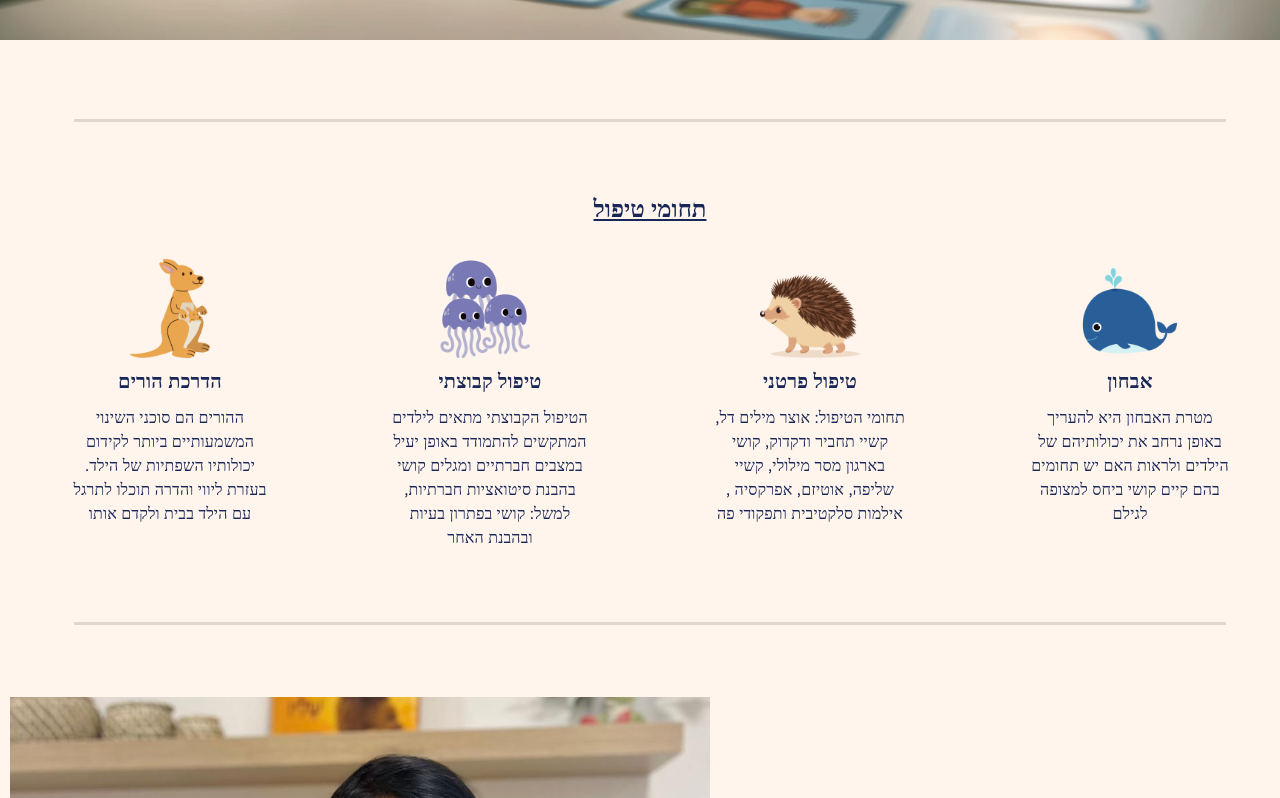
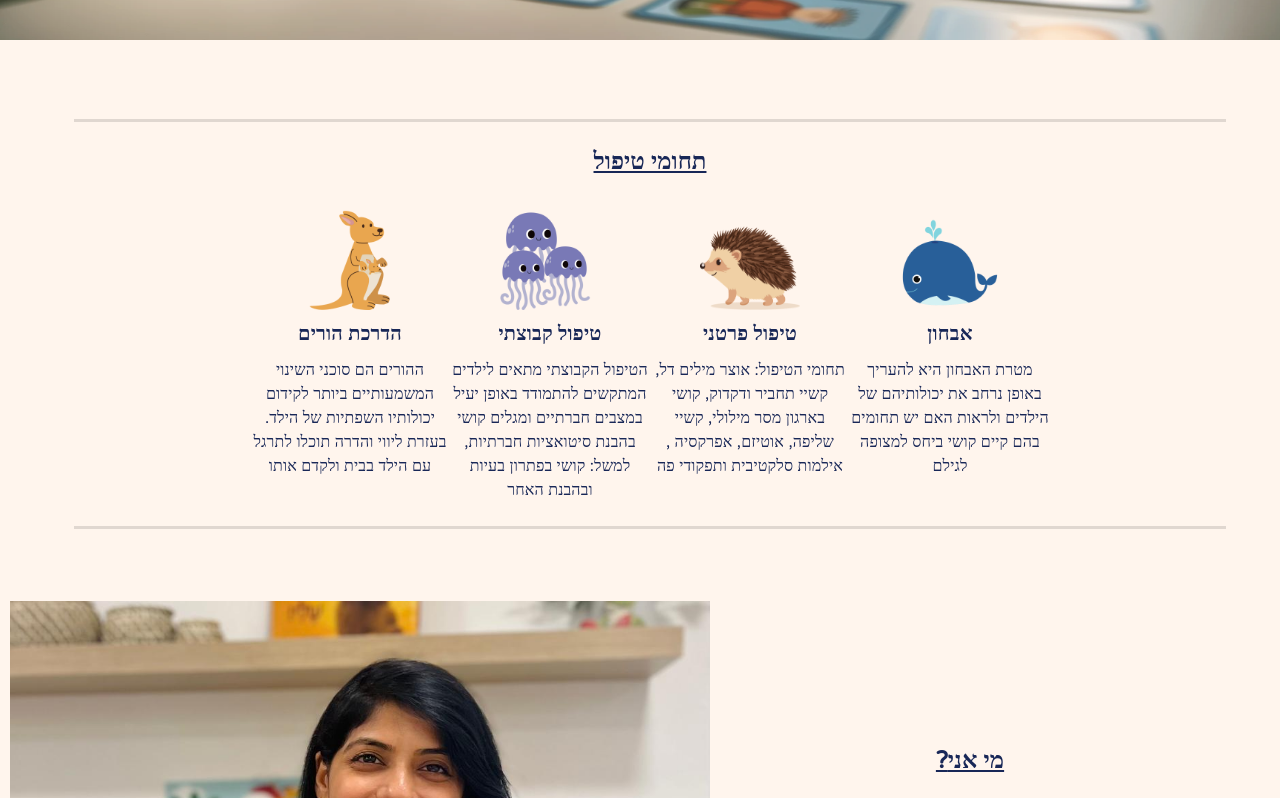
Before and after one commit to orZeira1/hodaya-website, a React (Create React App) app: page / in a window 1280 px wide. Shown: the part 508-1306 px from the top of the page. Built offline with nearby package versions, Linux system fonts and the light colour scheme.

Commit message:
made adjustments for all screen sizes in treatment types component

```diff
--- a/src/components/TreatmentTypes.tsx
+++ b/src/components/TreatmentTypes.tsx
@@ -1,3 +1,4 @@
+import {Box} from "@mui/material";
 import Grid from '@mui/material/Grid';
 import Typography from '@mui/material/Typography';
 
@@ -8,17 +9,8 @@ import whaleImg from "../assets/whale.png";
 
 function TreatmentTypes() {
     return (
-        <Grid
-            container
-            item
-            xs={12}
-            pt={6}
-            pb={6}
-        >
-            <Grid
-                item
-                xs={12}
-            >
+        <Box>
+            <Box>
                 <Typography
                     variant="h5"
                     fontWeight={600}
@@ -29,15 +21,17 @@ function TreatmentTypes() {
                 >
                     תחומי טיפול
                 </Typography>
-            </Grid>
+            </Box>
             <Grid
                 container
-                item
-                xs={12}
+                rowSpacing={3}
+                justifyContent={"center"}
             >
                 <Grid
                     item
-                    xs={3}
+                    xs={12}
+                    sm={6}
+                    md={3}
                     display={"flex"}
                     flexDirection={"column"}
                     alignItems="center"
@@ -68,7 +62,9 @@ function TreatmentTypes() {
                 </Grid>
                 <Grid
                     item
-                    xs={3}
+                    xs={12}
+                    sm={6}
+                    md={3}
                     display={"flex"}
                     flexDirection={"column"}
                     alignItems="center"
@@ -102,7 +98,9 @@ function TreatmentTypes() {
                 </Grid>
                 <Grid
                     item
-                    xs={3}
+                    xs={12}
+                    sm={6}
+                    md={3}
                     display={"flex"}
                     flexDirection={"column"}
                     alignItems="center"
@@ -134,7 +132,9 @@ function TreatmentTypes() {
                 </Grid>
                 <Grid
                     item
-                    xs={3}
+                    xs={12}
+                    sm={6}
+                    md={3}
                     display={"flex"}
                     flexDirection={"column"}
                     alignItems="center"
@@ -164,7 +164,7 @@ function TreatmentTypes() {
                     </Typography>
                 </Grid>
             </Grid>
-        </Grid>
+        </Box>
     );
 }
 
```
Also changed, not shown: 1 other file (tests, documents, lock files or other folders).
